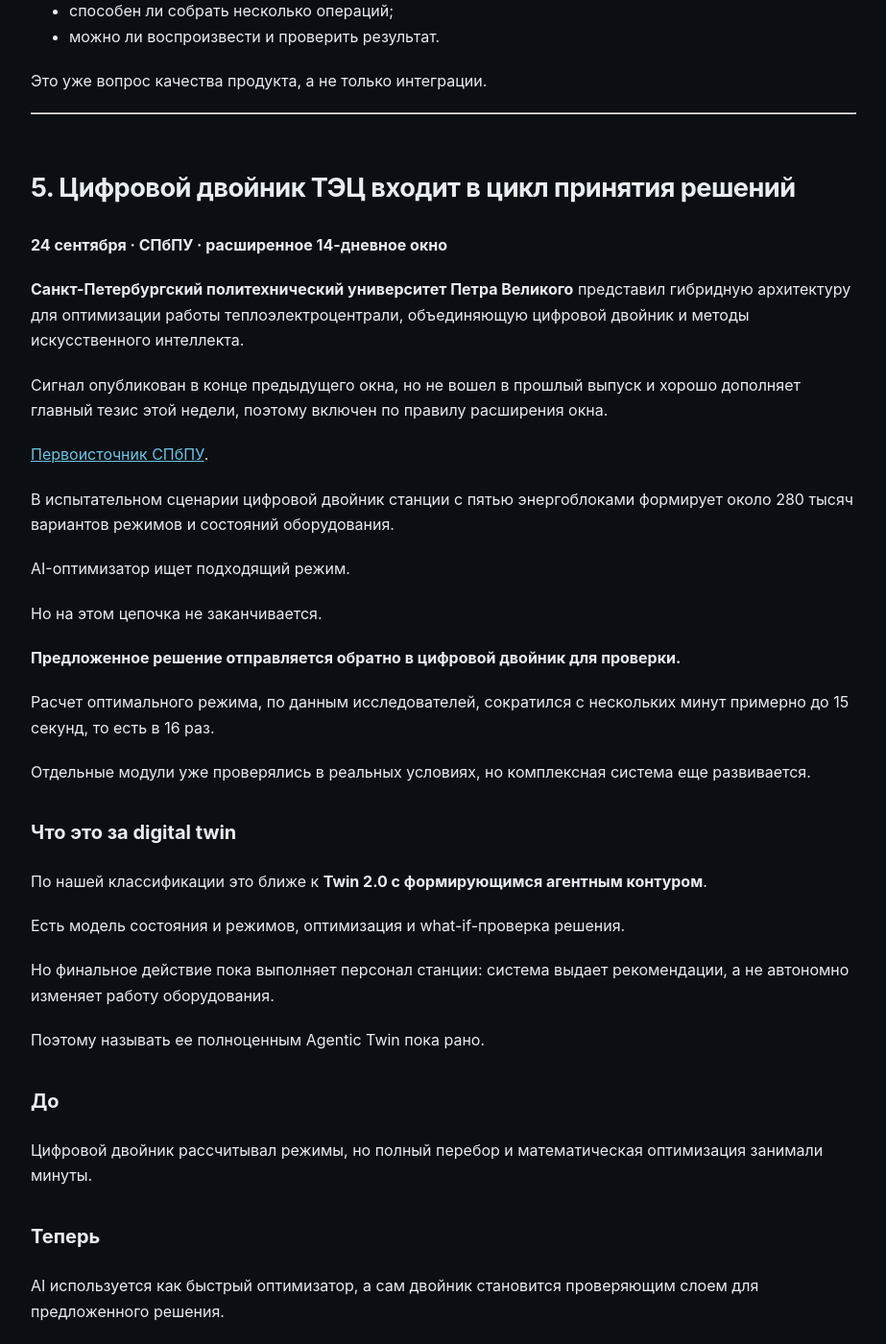
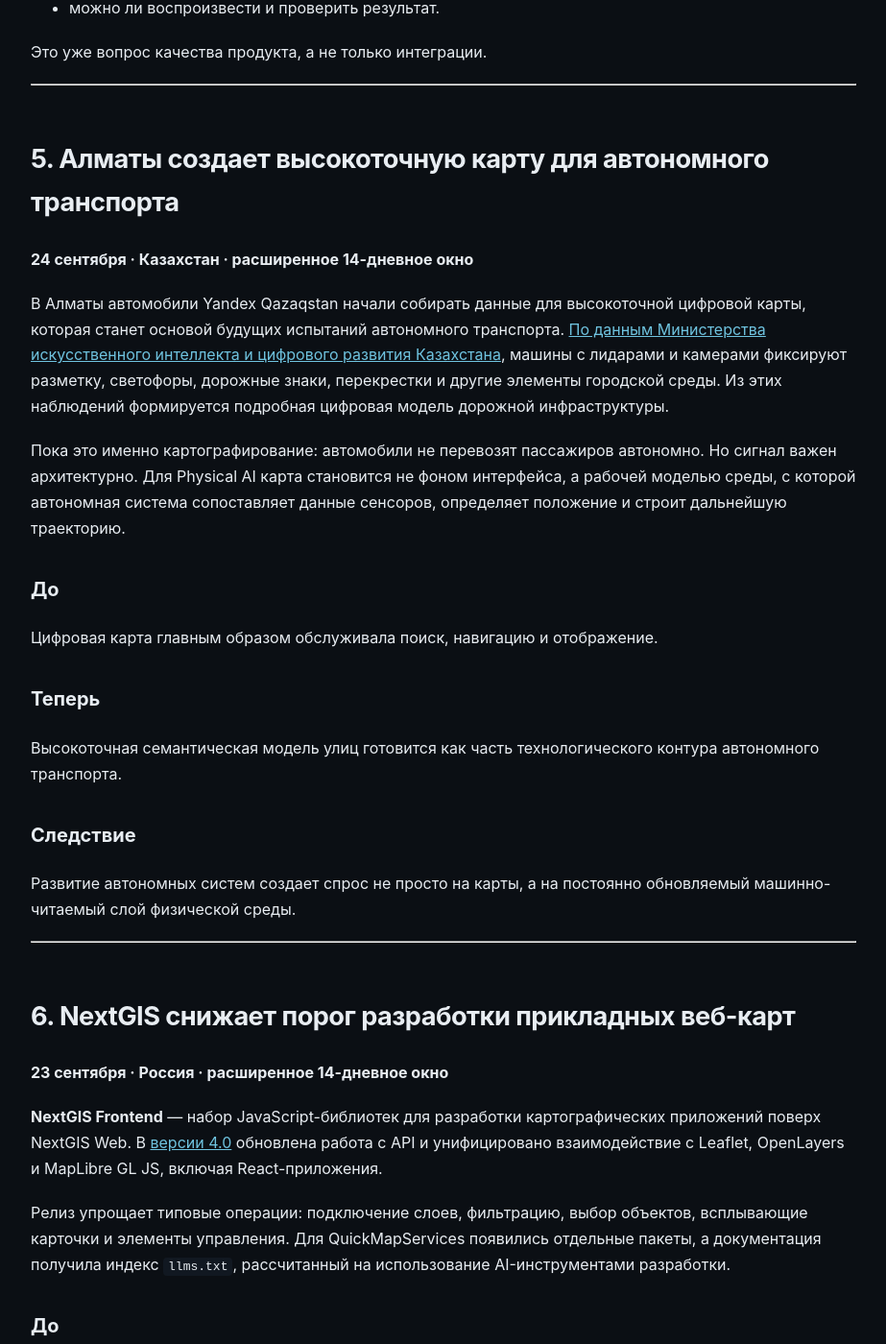
Before and after one commit to KarimDataMaster/spatial-signals-pages, a Jekyll site: the page built from _posts/2026-10-02-from-geo-tools-to-decisions.md, in a window 1280 px wide and 1400 px high, scrolled down 6720 px. Shown: the whole window at 96% size, without its empty margins (178-1101 px from the left). Built offline with Jekyll 4.4.1, drawn with Linux system fonts in a browser that asks for light colours; some of the changed text lies outside the part shown.

Commit message:
Publish approved Spatial Signals issue

```diff
--- a/_posts/2026-10-02-from-geo-tools-to-decisions.md
+++ b/_posts/2026-10-02-from-geo-tools-to-decisions.md
@@ -6,10 +6,10 @@ date: 2026-10-02 09:00:00 +0300
 slug: from-geo-tools-to-decisions
 permalink: /2026/10/02/from-geo-tools-to-decisions/
 cover: /assets/covers/2026-10-02/hero.png
-cover_alt: "Spatial Signals, неделя 40: от геоинструментов к решениям — маршрутизация, выбор локации, пространственные данные и цифровой двойник ТЭЦ"
+cover_alt: "Spatial Signals, неделя 40: от геоинструментов к решениям — маршрутизация, выбор локации, пространственные данные и высокоточная карта Алматы для автономного транспорта"
 main_thesis: "Пространственный AI смещается от отдельных геоинструментов к системам, которые принимают предметные решения."
 status: published
-reading_time: "12 мин"
+reading_time: "14 мин"
 ---
 **Spatial Signals · Пространственный радар · Неделя 40 · 2 октября 2026**
 
@@ -21,7 +21,7 @@ reading_time: "12 мин"
 
 И именно туда начинают двигаться сразу несколько разных частей рынка.
 
-Trimble дает AI больше самостоятельности в транспортных операциях. TomTom показывает агента для выбора локации. Wherobots превращает большие пространственные данные в контекст для AI. В энергетике цифровой двойник начинает использоваться как проверяющая модель внутри цикла оптимизации.
+Trimble дает AI больше самостоятельности в транспортных операциях. TomTom упаковывает пространственный анализ в агента выбора локации. Wherobots превращает большие пространственные данные в контекст для AI. В Алматы высокоточная карта становится частью будущего контура автономного транспорта, а NextGIS упрощает разработку прикладных веб-карт.
 
 Возникает более зрелая архитектура:
 
@@ -69,19 +69,13 @@ AI в транспортных системах чаще помогал иска
 
 **TomTom** — поставщик картографических, навигационных и транспортных данных. В отличие от универсального GIS, его сильный контекст — дорожная сеть, маршрутизация, трафик и мобильность.
 
-30 сентября компания [показала подход к созданию Site Selection Agent](https://www.tomtom.com/events/webinar/geospatial-intelligence-in-site-selection-modeling-and-ai-agent-building/).
+В анонсе вебинара 30 сентября TomTom [заявил демонстрацию создания и оценки Site Selection Agent](https://www.tomtom.com/events/webinar/geospatial-intelligence-in-site-selection-modeling-and-ai-agent-building/) с Maps SDK, Agent toolkit и Embeddings. Запись доступна после отправки контактных данных, поэтому этот факт относится именно к публичному описанию события.
 
 Site selection — задача выбора места для магазина, склада, зарядной станции, филиала или другого физического объекта на основе характеристик территории.
 
-В демонстрируемой архитектуре используются TomTom Maps SDK, Agent toolkit и Embeddings.
+Отдельно TomTom публикует [открытый технический пример Site Selection Agent](https://docs.tomtom.com/maps-sdk-js/examples/map-site-selection-agent-react/). В нем агент профилирует и ранжирует площадки, строит зоны доступности, ищет пробелы в покрытии, сравнивает пересечение зон охвата и формирует отчет. Документация также прямо ограничивает выводы: без внешних данных агент не знает доходы, поток посетителей или будущую выручку.
 
-Это интересная комбинация.
-
-Обычная модель выбора локации использует набор явно заданных показателей: доступность, трафик, окружение, расстояния, конкурентов.
-
-Пространственные представления, или embeddings, позволяют дополнительно кодировать сложное сходство мест в виде числового представления, пригодного для моделей и поиска.
-
-Агент становится верхним слоем, который может собрать эти сигналы вокруг конкретного вопроса.
+Сигнал ценен не обещанием «автоматически найти идеальную точку», а тем, что поставщик карт собрал пространственные операции в узкий и проверяемый рабочий процесс.
 
 ### До
 
@@ -89,7 +83,7 @@ Site selection — задача выбора места для магазина,
 
 ### Теперь
 
-Появляется архитектура, где агент сам работает с картографическим и мобильностным контекстом внутри заранее определенной предметной задачи.
+Появляется архитектура, где агент выполняет конкретные пространственные операции внутри заранее определенной предметной задачи, а ограничения результата явно описаны.
 
 ### Следствие
 
@@ -105,9 +99,9 @@ Site selection — задача выбора места для магазина,
 
 **Wherobots** — облачная платформа пространственных вычислений, созданная разработчиками Apache Sedona. Она объединяет распределенный пространственный SQL, обработку растров и спутниковых снимков и AI-инструменты.
 
-На этой неделе компания [подробно обозначила архитектурную ставку на AI, работающий с физическим миром](https://wherobots.com/).
+30 сентября Wherobots [описал архитектуру, которая подключает AI-инструменты к данным физического мира](https://wherobots.com/blog/wherobots-nvidia-geospatial-ai-physical-world/): платформа работает поверх S3 и Iceberg-каталогов, обрабатывает растровые, векторные и табличные данные, а AI-инструменты разработки могут направлять эти операции.
 
-Wherobots описывает себя уже не просто как пространственную базу или вычислительный движок, а как **AI Context Engine for the Physical World**.
+На [продуктовой странице](https://wherobots.com/) компания называет этот слой **AI Context Engine for the Physical World**.
 
 В платформе соединяются несколько уровней:
 
@@ -178,59 +172,51 @@ MCP в геопространственном рынке в основном п
 
 ---
 
-## 5. Цифровой двойник ТЭЦ входит в цикл принятия решений
+## 5. Алматы создает высокоточную карту для автономного транспорта
 
-**24 сентября · СПбПУ · расширенное 14-дневное окно**
+**24 сентября · Казахстан · расширенное 14-дневное окно**
 
-**Санкт-Петербургский политехнический университет Петра Великого** представил гибридную архитектуру для оптимизации работы теплоэлектроцентрали, объединяющую цифровой двойник и методы искусственного интеллекта.
+В Алматы автомобили Yandex Qazaqstan начали собирать данные для высокоточной цифровой карты, которая станет основой будущих испытаний автономного транспорта. [По данным Министерства искусственного интеллекта и цифрового развития Казахстана](https://www.gov.kz/memleket/entities/maidd/press/news/details/1298382?lang=ru), машины с лидарами и камерами фиксируют разметку, светофоры, дорожные знаки, перекрестки и другие элементы городской среды. Из этих наблюдений формируется подробная цифровая модель дорожной инфраструктуры.
 
-Сигнал опубликован в конце предыдущего окна, но не вошел в прошлый выпуск и хорошо дополняет главный тезис этой недели, поэтому включен по правилу расширения окна.
-
-[Первоисточник СПбПУ](https://ie.spbstu.ru/news/tpp16/).
-
-В испытательном сценарии цифровой двойник станции с пятью энергоблоками формирует около 280 тысяч вариантов режимов и состояний оборудования.
-
-AI-оптимизатор ищет подходящий режим.
-
-Но на этом цепочка не заканчивается.
-
-**Предложенное решение отправляется обратно в цифровой двойник для проверки.**
-
-Расчет оптимального режима, по данным исследователей, сократился с нескольких минут примерно до 15 секунд, то есть в 16 раз.
-
-Отдельные модули уже проверялись в реальных условиях, но комплексная система еще развивается.
-
-### Что это за digital twin
-
-По нашей классификации это ближе к **Twin 2.0 с формирующимся агентным контуром**.
-
-Есть модель состояния и режимов, оптимизация и what-if-проверка решения.
-
-Но финальное действие пока выполняет персонал станции: система выдает рекомендации, а не автономно изменяет работу оборудования.
-
-Поэтому называть ее полноценным Agentic Twin пока рано.
+Пока это именно картографирование: автомобили не перевозят пассажиров автономно. Но сигнал важен архитектурно. Для Physical AI карта становится не фоном интерфейса, а рабочей моделью среды, с которой автономная система сопоставляет данные сенсоров, определяет положение и строит дальнейшую траекторию.
 
 ### До
 
-Цифровой двойник рассчитывал режимы, но полный перебор и математическая оптимизация занимали минуты.
+Цифровая карта главным образом обслуживала поиск, навигацию и отображение.
 
 ### Теперь
 
-AI используется как быстрый оптимизатор, а сам двойник становится проверяющим слоем для предложенного решения.
+Высокоточная семантическая модель улиц готовится как часть технологического контура автономного транспорта.
 
 ### Следствие
 
-Это одна из наиболее интересных архитектур для промышленного AI:
-
-**модель физического объекта → AI предлагает решение → физическая модель проверяет → человек принимает действие.**
-
-То есть digital twin становится не красивой трехмерной копией объекта, а **ограничителем и проверяющим механизмом для AI**.
-
-Именно такой подход может оказаться одним из наиболее практичных путей к промышленным агентам.
+Развитие автономных систем создает спрос не просто на карты, а на постоянно обновляемый машинно-читаемый слой физической среды.
 
 ---
 
-## 6. Global Mapper соединяет настольный GIS и исполнение в поле
+## 6. NextGIS снижает порог разработки прикладных веб-карт
+
+**23 сентября · Россия · расширенное 14-дневное окно**
+
+**NextGIS Frontend** — набор JavaScript-библиотек для разработки картографических приложений поверх NextGIS Web. В [версии 4.0](https://nextgis.ru/blog/frontend-v4/) обновлена работа с API и унифицировано взаимодействие с Leaflet, OpenLayers и MapLibre GL JS, включая React-приложения.
+
+Релиз упрощает типовые операции: подключение слоев, фильтрацию, выбор объектов, всплывающие карточки и элементы управления. Для QuickMapServices появились отдельные пакеты, а документация получила индекс `llms.txt`, рассчитанный на использование AI-инструментами разработки.
+
+### До
+
+Командам приходилось повторно реализовывать интеграцию с веб-ГИС и учитывать различия между картографическими движками.
+
+### Теперь
+
+Значительная часть этой логики собирается в общий API и готовые примеры, которые можно использовать как основу прикладного интерфейса.
+
+### Следствие
+
+Снижается стоимость сборки узких пространственных приложений: геопортала, рабочего места оператора, кабинета клиента или специализированного интерфейса принятия решений.
+
+---
+
+## 7. Global Mapper соединяет настольный GIS и исполнение в поле
 
 **28 сентября · Blue Marble Geographics**
 
@@ -337,19 +323,13 @@ Wherobots показывает еще один важный сдвиг.
 
 Это превращает пространственный движок в **динамический контекстный слой AI**.
 
-## 3. Digital twin может стать механизмом проверки AI
+## 3. Карта становится рабочей моделью физической среды
 
-СПбПУ дает, пожалуй, самый интересный архитектурный паттерн недели.
+Сюжет Алматы показывает, что для автономной системы обычной навигационной карты недостаточно. Нужен машинно-читаемый слой разметки, знаков, светофоров и геометрии улиц, который связывает наблюдения сенсоров с положением и траекторией.
 
-AI быстро предлагает решение.
+Вместе с Trimble и TomTom это формирует общий паттерн:
 
-Цифровой двойник проверяет его на физической модели.
-
-Человек подтверждает действие.
-
-Такой контур может оказаться гораздо практичнее идеи полностью автономного промышленного агента:
-
-**AI дает скорость, модель дает ограничения, человек сохраняет контроль.**
+**пространственная модель → предметные ограничения → решение → контролируемое действие.**
 
 ---
 
@@ -382,13 +362,11 @@ AI быстро предлагает решение.
 
 Проверить, уменьшает ли это объем подготовленных витрин данных и позволяет ли поддерживать больше сценариев одним набором инструментов.
 
-### 3. Модель как проверяющий слой
+### 3. Карта как часть контура восприятия
 
-Для сценария с высокой ценой ошибки разделить генерацию и проверку:
+Для физического сценария — транспорта, робота или полевой операции — проверить, какие элементы среды должны быть представлены в машинно-читаемой карте и как часто их нужно обновлять.
 
-**AI предлагает → детерминированная модель / GIS-расчет проверяет → человек подтверждает.**
-
-Сравнить число ошибок и скорость с полностью ручным процессом и с агентом без проверяющего контура.
+Сравнить качество локализации и решений на обычной карте и на высокоточной семантической модели среды.
 
 ---
 
@@ -396,10 +374,13 @@ AI быстро предлагает решение.
 
 1. [Trimble — Autonomous AI and Agent-Ready Platforms](https://news.trimble.com/2026-09-28-Trimble-Accelerates-Transportation-Modernization-with-Autonomous-AI-and-Agent-Ready-Platforms-at-2026-Insight-Conference)
 2. [TomTom — Geospatial intelligence in site selection modeling and AI agent building](https://www.tomtom.com/events/webinar/geospatial-intelligence-in-site-selection-modeling-and-ai-agent-building/)
-3. [Wherobots — AI Context Engine for the Physical World](https://wherobots.com/)
-4. [Geoapify — Open Geospatial Program: AI × Geospatial](https://www.geoapify.com/open-geospatial-program/)
-5. [СПбПУ — В Политехе нашли способ ускорить оптимизацию работы ТЭЦ в 16 раз](https://ie.spbstu.ru/news/tpp16/)
-6. [Blue Marble — Global Mapper office-to-field offering](https://www.bluemarblegeo.com/newsroom/blue-marble-geographics-advances-its-office-to-field-platform-with-new-global-mapper-offering/)
-7. [Beyond Spatial Benchmarks: From Spatial Reasoning to Navigation](https://arxiv.org/abs/2609.29934)
-8. [QGIS Releases](https://github.com/qgis/QGIS/releases)
-9. [52°North — GEO.KI Forum](https://52north.org/events/3-forum-geo-ki/)
+3. [TomTom — Site Selection Agent example](https://docs.tomtom.com/maps-sdk-js/examples/map-site-selection-agent-react/)
+4. [Wherobots — How Wherobots builds with NVIDIA to let AI see the physical world](https://wherobots.com/blog/wherobots-nvidia-geospatial-ai-physical-world/)
+5. [Wherobots — AI Context Engine for the Physical World](https://wherobots.com/)
+6. [Geoapify — Open Geospatial Program: AI × Geospatial](https://www.geoapify.com/open-geospatial-program/)
+7. [Казахстан — создание высокоточной карты Алматы для автономного транспорта](https://www.gov.kz/memleket/entities/maidd/press/news/details/1298382?lang=ru)
+8. [NextGIS Frontend 4.0](https://nextgis.ru/blog/frontend-v4/)
+9. [Blue Marble — Global Mapper office-to-field offering](https://www.bluemarblegeo.com/newsroom/blue-marble-geographics-advances-its-office-to-field-platform-with-new-global-mapper-offering/)
+10. [Beyond Spatial Benchmarks: From Spatial Reasoning to Navigation](https://arxiv.org/abs/2609.29934)
+11. [QGIS Releases](https://github.com/qgis/QGIS/releases)
+12. [52°North — GEO.KI Forum](https://52north.org/events/3-forum-geo-ki/)
```
Also changed, not shown: published/2026-10-02/cover-brief.md (+5 -4 lines), published/2026-10-02/linkedin.md (+14 -14 lines), published/2026-10-02/metadata.json (+4 -4 lines), published/2026-10-02/pages.md (+54 -73 lines), published/2026-10-02/sources.md (+37 -16 lines), published/2026-10-02/telegram.md (+12 -14 lines), 1 other file.
